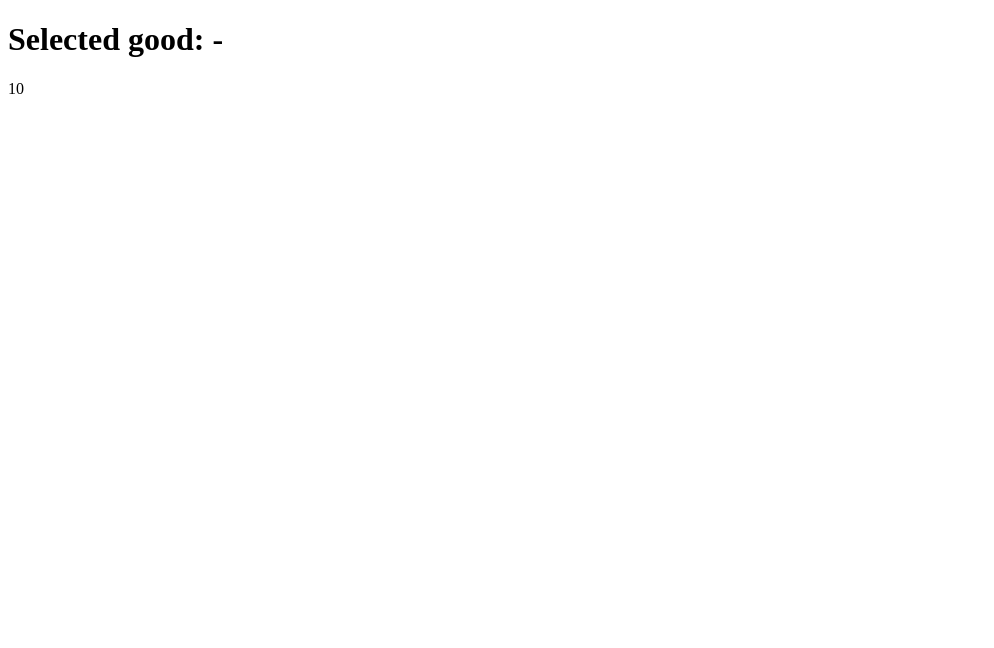
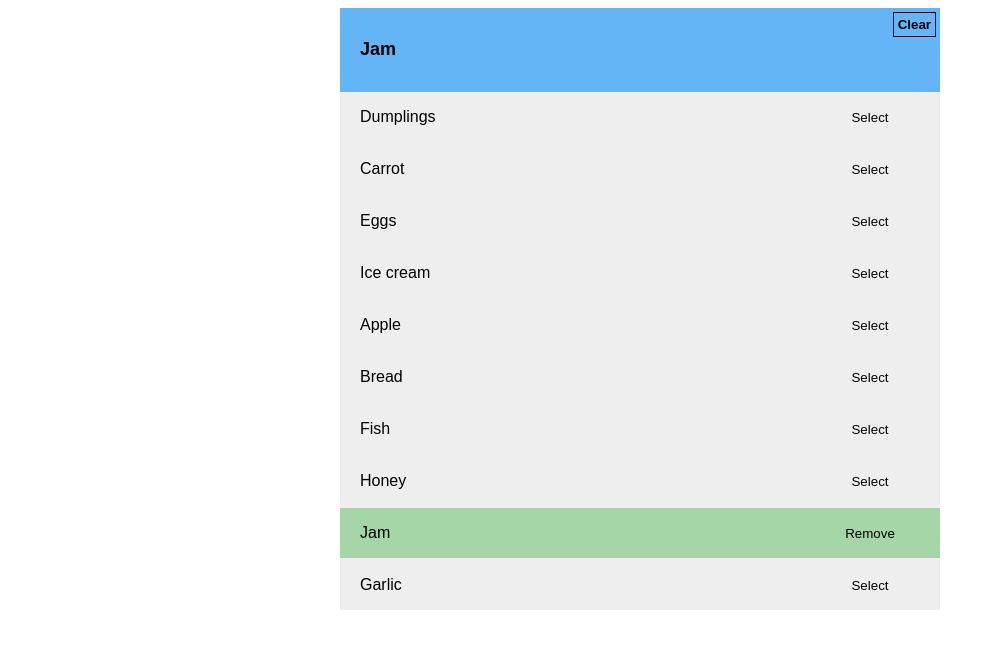
Before and after one commit to mate-academy/react_goods-selector, a React (Create React App) app: page / in a window 1280 px wide. Shown: the top 648 px of the page, without its empty margins (0-994 px from the left). Built offline with nearby package versions, Linux system fonts and the light colour scheme.

Commit message:
Solution -- react_goods-selector

```diff
--- a/package.json
+++ b/package.json
@@ -10,6 +10,7 @@
     "@types/react": "^17.0.15",
     "@types/react-dom": "^17.0.9",
     "bulma": "^0.9.3",
+    "classnames": "^2.3.1",
     "node-sass": "^6.0.1",
     "react": "^17.0.2",
     "react-dom": "^17.0.2",
@@ -17,11 +18,11 @@
     "typescript": "^4.3.5"
   },
   "devDependencies": {
+    "@mate-academy/eslint-config-react": "*",
     "@mate-academy/eslint-config-react-typescript": "*",
     "@mate-academy/scripts": "^0.9.0",
     "@mate-academy/students-ts-config": "*",
     "@mate-academy/stylelint-config": "*",
-    "@mate-academy/eslint-config-react": "*",
     "cypress": "^5.6.0",
     "eslint": "^7.32.0",
     "eslint-plugin-cypress": "^2.11.2",
--- a/src/App.scss
+++ b/src/App.scss
@@ -1 +1,90 @@
 // styles go here
+body {
+  font-family: sans-serif;
+}
+
+.selector {
+  max-width: 600px;
+  margin: 0 auto;
+
+  &__header {
+    position: relative;
+
+    background-color: #64b5f6;
+    padding: 20px 20px 30px;
+  }
+
+  &__header-title {
+    font-size: 30px;
+    margin: 0;
+
+    span {
+      font-size: 18px;
+    }
+  }
+
+  &__header-clear {
+    position: absolute;
+    right: 4px;
+    top: 4px;
+
+    background-color: transparent;
+    padding: 4px;
+    border: 1px solid #000;
+
+    font-weight: bold;
+    cursor: pointer;
+  }
+
+  &__list {
+    list-style-type: none;
+    margin: 0;
+    padding: 0;
+
+    background-color: #eee;
+
+  }
+
+  &__list-item {
+    display: grid;
+    grid-template-columns: auto 100px;
+    align-items: center;
+
+    padding: 5px 20px;
+
+    height: 40px;
+
+    transition: background-color .3s ease;
+
+    &:not(:last-child) {
+      margin-bottom: 2px;
+    }
+
+    @media (any-hover: hover) {
+      &:hover{
+        background-color: #a5d6a7;
+      }
+    }
+
+    &--selected {
+      background-color: #a5d6a7;
+    }
+  }
+
+  &__list-item-btn {
+    background-color: transparent;
+
+    border-radius: 20px;
+    border: none;
+    height: 100%;
+
+    transition: background-color .3s ease;
+    cursor: pointer;
+
+    @media (any-hover: hover) {
+      &:hover{
+        background-color: #81c784;
+      }
+    }
+  }
+}
--- a/src/App.tsx
+++ b/src/App.tsx
@@ -1,4 +1,5 @@
 import React from 'react';
+import classNames from 'classnames';
 import './App.scss';
 
 const goodsFromServer: string[] = [
@@ -14,11 +15,101 @@ const goodsFromServer: string[] = [
   'Garlic',
 ];
 
-const App: React.FC = () => (
-  <div className="App">
-    <h1>Selected good: -</h1>
-    {goodsFromServer.length}
-  </div>
-);
+type State = {
+  selectedGoods: string[];
+};
+
+class App extends React.Component<{}, State> {
+  state: State = {
+    selectedGoods: ['Jam'],
+  };
+
+  handlerSelect = (method: string, data: string) => {
+    if (method === 'Select') {
+      this.setState(state => ({
+        selectedGoods: [...state.selectedGoods, data],
+      }));
+    }
+
+    if (method === 'Remove') {
+      this.setState(state => ({
+        selectedGoods: state.selectedGoods.filter(good => good !== data),
+      }));
+    }
+  };
+
+  clearSelectedGoods = () => {
+    this.setState({ selectedGoods: [] });
+  };
+
+  render() {
+    const { selectedGoods } = this.state;
+
+    return (
+      <div className="App">
+        <div className="selector">
+          <div className="selector__header">
+            <h1 className="selector__header-title">
+              {
+                selectedGoods.length
+                  ? <span>{selectedGoods.join(', ')}</span>
+                  : 'No goods selected'
+              }
+            </h1>
+            {
+              Boolean(selectedGoods.length) && (
+                <button
+                  type="button"
+                  className="selector__header-clear"
+                  onClick={this.clearSelectedGoods}
+                >
+                  Clear
+                </button>
+              )
+            }
+
+          </div>
+          <ul className="selector__list">
+            {goodsFromServer.map(good => {
+              const isSelected = selectedGoods.includes(good);
+
+              return (
+                <li
+                  key={good}
+                  className={
+                    classNames(
+                      'selector__list-item',
+                      {
+                        'selector__list-item--selected': isSelected,
+                      },
+                    )
+                  }
+                >
+                  <div>{good}</div>
+                  <button
+                    type="button"
+                    className="selector__list-item-btn"
+                    onClick={() => this.handlerSelect(
+                      isSelected
+                        ? 'Remove'
+                        : 'Select',
+                      good,
+                    )}
+                  >
+                    {
+                      isSelected
+                        ? 'Remove'
+                        : 'Select'
+                    }
+                  </button>
+                </li>
+              );
+            })}
+          </ul>
+        </div>
+      </div>
+    );
+  }
+}
 
 export default App;
```
